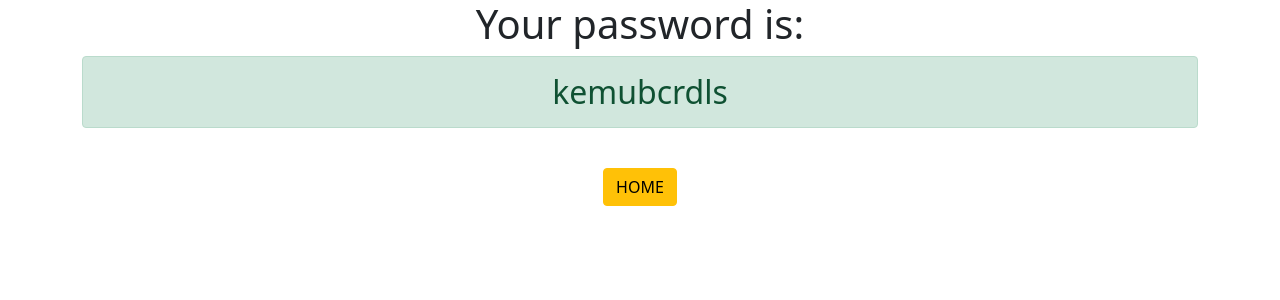
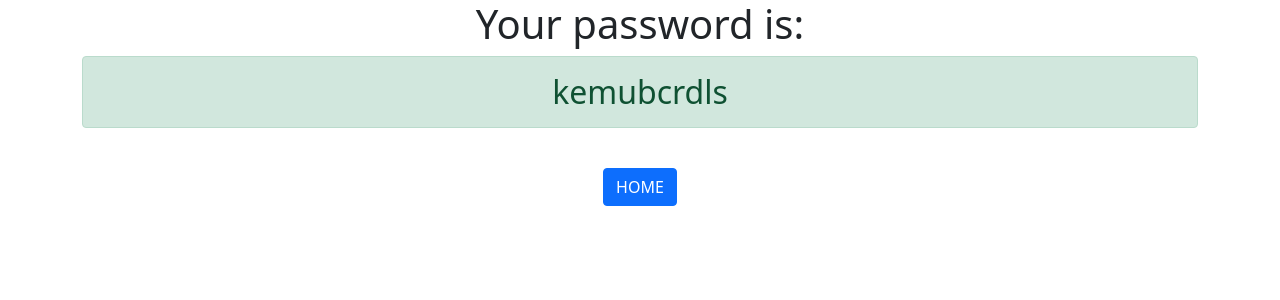
Before and after one commit to RemyAde/django3-password-generator, a Django app: page /generated_password/ in a window 1280 px wide. Shown: the top 300 px of the page. Run offline with Django 3.2, Linux system fonts and the light colour scheme.

Commit message:
made password tweaks

```diff
--- a/generator/templates/generator/password.html
+++ b/generator/templates/generator/password.html
@@ -6,6 +6,6 @@
 <h2 class="alert alert-success">{{ password }}</h2>
 <br>
 <form action="{% url 'home' %}">
-    <input type="submit", value="HOME" class="btn btn-warning">
+    <input type="submit", value="HOME" class="btn btn-primary">
 </form>
 </div>
```
